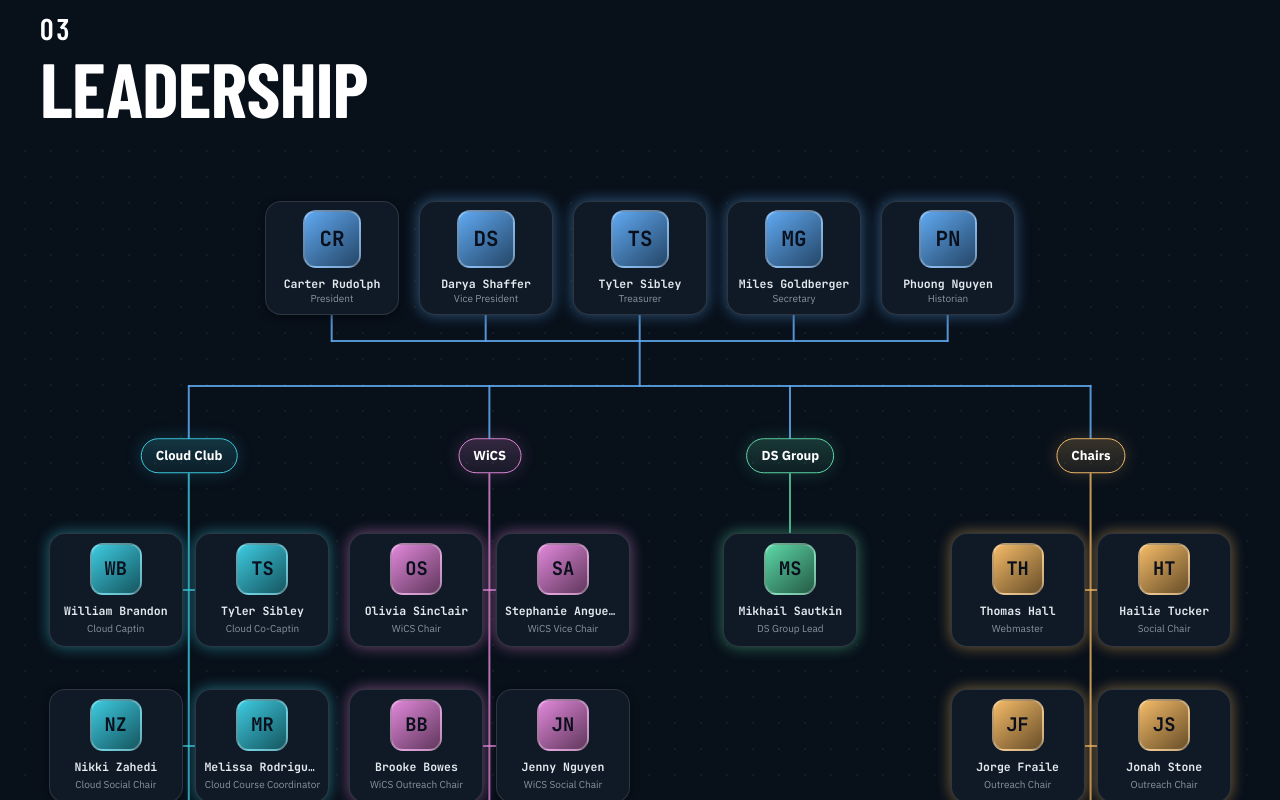
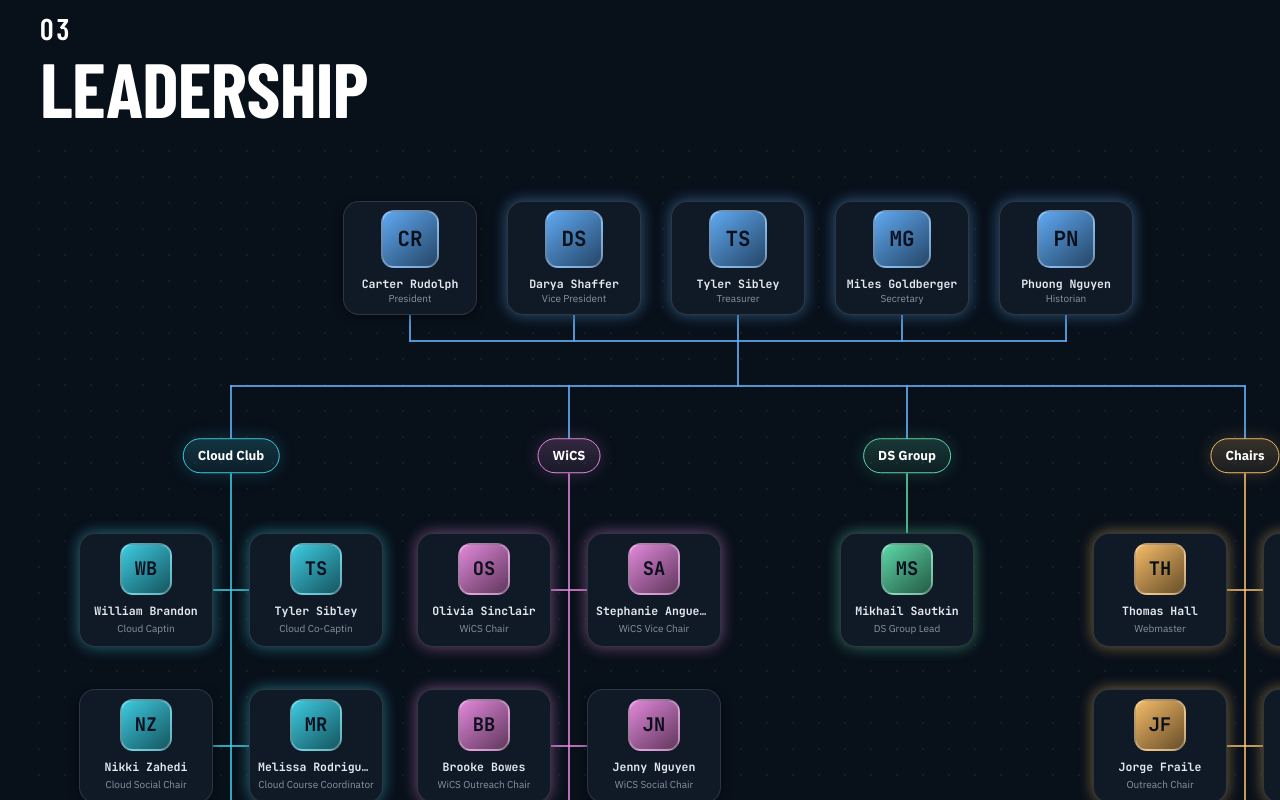
Before and after one commit to ACMatFSU/acm-website, a React (Vite) app: page / in a window 1280 px wide. Shown: the part 1600-2400 px from the top of the page. Built offline with nearby package versions, Linux system fonts and the light colour scheme; a web font is replaced by a local one.

Commit message:
fixed formatting and added docker support

```diff
--- a/src/assets/data/config.ts
+++ b/src/assets/data/config.ts
@@ -26,7 +26,16 @@ export const heroSectionData = {
 }
 
 // Pillar card data
-export const pillarsData = [
+export type PillarBgColor = "garnet" | "gold" | "ink" | "cream";
+
+export const pillarsData: {
+    number: string;
+    title: string;
+    bgColor: PillarBgColor;
+    body: string;
+    clickText: string;
+    link: string;
+}[] = [
     {
         number: "01",
         title: "Network",
--- a/src/components/LeadershipTree.tsx
+++ b/src/components/LeadershipTree.tsx
@@ -1,5 +1,4 @@
-import React, { useEffect, useMemo, useRef, useState } from "react";
-import SectionHeader from "./SectionHeader"
+import React, { useMemo, useState } from "react";
 import { Leaders } from "../assets/data/config"
 /* ------------------------------------------------------------------ *
  * Leadership Tree — Binary Tree view
@@ -484,31 +483,19 @@ const CSS = `
 @keyframes ltBlink{0%,49%{opacity:1;}50%,100%{opacity:0;}}
 `;
 
-const CANVAS_H_PADDING = 52; // matches the scroll container's "30px 26px 80px" padding (26px each side)
-
 export default function LeadershipTree() {
   const [hovered, setHovered] = useState<number | null>(null);
-  const scrollRef = useRef<HTMLDivElement>(null);
-  const [availableWidth, setAvailableWidth] = useState(IDEAL_TOTAL_W);
 
-  useEffect(() => {
-    const el = scrollRef.current;
-    if (!el) return;
-    const update = () => setAvailableWidth(el.clientWidth - CANVAS_H_PADDING);
-    update();
-    const ro = new ResizeObserver(update);
-    ro.observe(el);
-    return () => ro.disconnect();
-  }, []);
+  // Always lay out at full (ideal) size — never shrink to fit the
+  // viewport. Narrow containers scroll horizontally instead.
+  const layout = useMemo(() => buildTree(), []);
 
-  const layout = useMemo(() => buildTree(availableWidth), [availableWidth]);
-
-  const legend = (["exec", "cloud", "wics", "ds", "chairs"] as GroupKey[]).map((k) => ({
-    key: k,
-    name: GROUP_NAME[k],
-    tag: `${BRANCH_NAME[k]} · ${by(k).length}`,
-    color: PALETTE[k],
-  }));
+  // const legend = (["exec", "cloud", "wics", "ds", "chairs"] as GroupKey[]).map((k) => ({
+  //   key: k,
+  //   name: GROUP_NAME[k],
+  //   tag: `${BRANCH_NAME[k]} · ${by(k).length}`,
+  //   color: PALETTE[k],
+  // }));
 
   return (
     <div id="leadership" className="scroll-anchor" style={{  background: "oklch(0.17 0.025 255)", color: "oklch(0.95 0.01 250)", fontFamily: "'IBM Plex Sans',system-ui,sans-serif" }}>
@@ -522,13 +509,13 @@ export default function LeadershipTree() {
         </h2>
       </header>
 
-      <div ref={scrollRef} style={{ overflow: "auto", padding: "6px 26px 24px", display: "flex", justifyContent: "center" }}>
+      <div style={{ overflow: "auto", padding: "6px 26px 24px" }}>
         <div
           style={{
             position: "relative",
             width: layout.width,
             height: layout.height,
-            flex: "0 0 auto",
+            margin: "0 auto",
             backgroundImage: "radial-gradient(rgba(255,255,255,0.05) 1px, transparent 1px)",
             backgroundSize: "26px 26px",
             borderRadius: 14,
--- a/src/components/PillarsSection.tsx
+++ b/src/components/PillarsSection.tsx
@@ -1,12 +1,12 @@
 import SectionHeader from "./SectionHeader";
 import PillarCard from "./PillarCard";
-import { pillarsData } from "../assets/data/config";
+import { pillarsData, PillarBgColor } from "../assets/data/config";
 
 interface PillarsSectionProps {
   pillars?: {
     number: string;
     title: string;
-    bgColor: "garnet" | "gold" | "ink" | "cream";
+    bgColor: PillarBgColor;
     body: string;
     clickText:string;
     link:string;
--- a/src/components/ProjectCard.tsx
+++ b/src/components/ProjectCard.tsx
@@ -28,7 +28,7 @@ const ProjectCard = (props: ProjectCardProps) => {
 
       <div className="flex flex-col gap-2">
         <h3 className="font-display font-bold text-3xl">{props.name}</h3>
-        <p className="font-sans text-sm">{props.description}</p>
+        <p className="font-mono text-sm">{props.description}</p>
         <div className="flex flex-wrap gap-2">
           {props.tags.map((tag) => (
             <TechTag key={tag} label={tag} />
```
Also changed, not shown: 2 other files (tests, documents, lock files or other folders).
